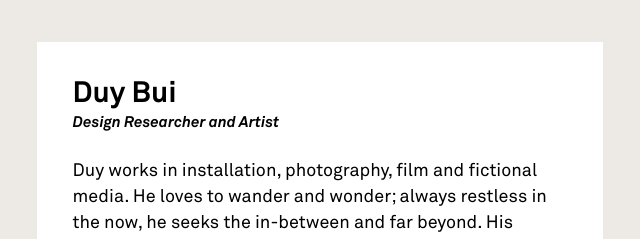
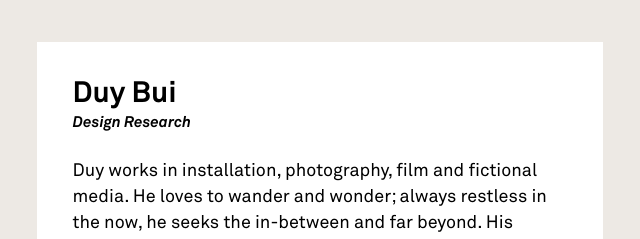
Before and after one commit to duuusen/baustell_ch, a Gatsby site: page / in a window 1280 px wide. Shown: the part 1041-1280 px from the top of the page, 15-655 px from the left. Built offline with nearby package versions, Linux system fonts and the light colour scheme; Gatsby itself is replaced by a stand-in of ours.

Commit message:
Update duy.md

```diff
--- a/src/content/duy.md
+++ b/src/content/duy.md
@@ -1,6 +1,6 @@
 ---
 name: Duy Bui
-description: Design Researcher and Artist
+description: Design Research
 url: https://duy.ch
 email: d@duy.ch
 position: b
```
